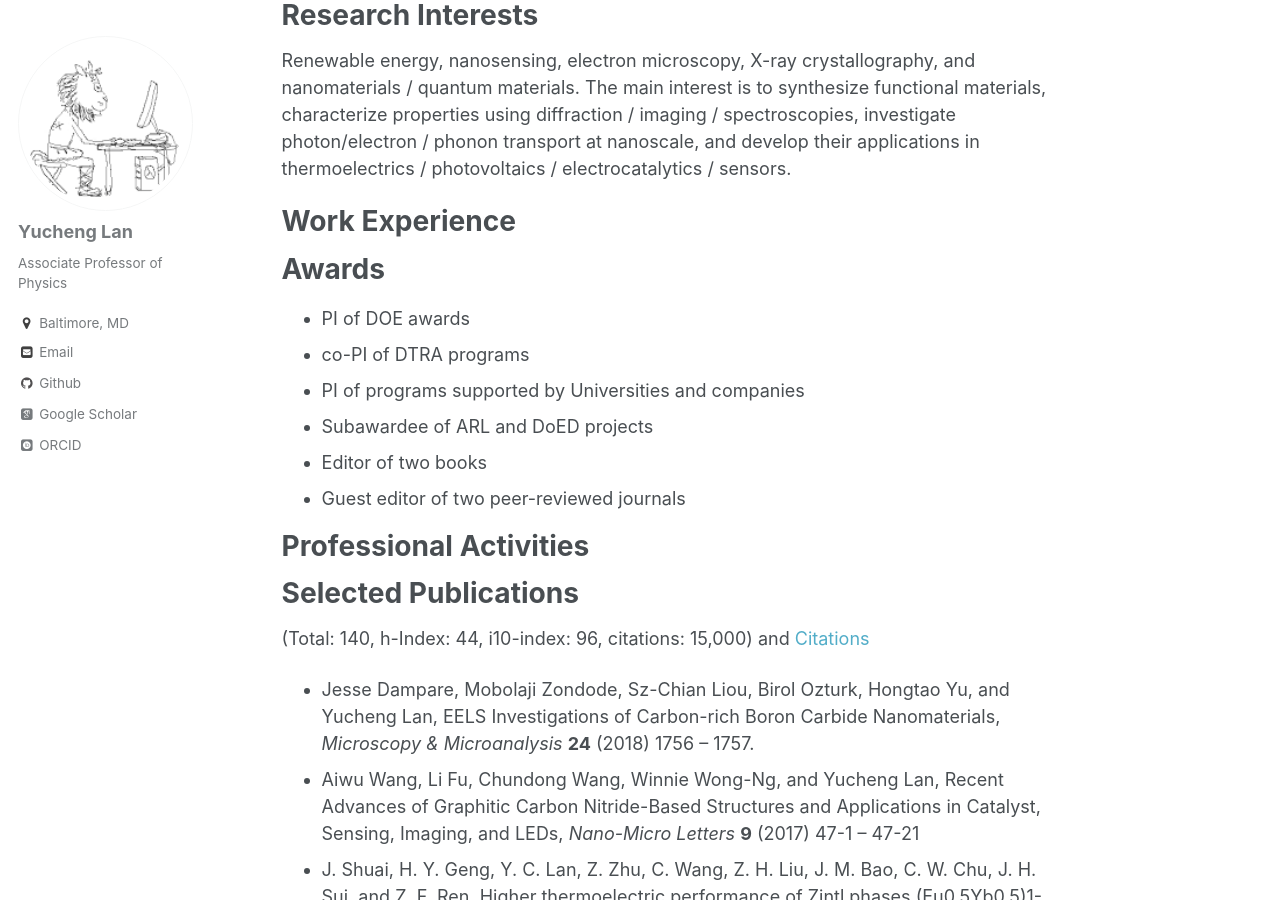
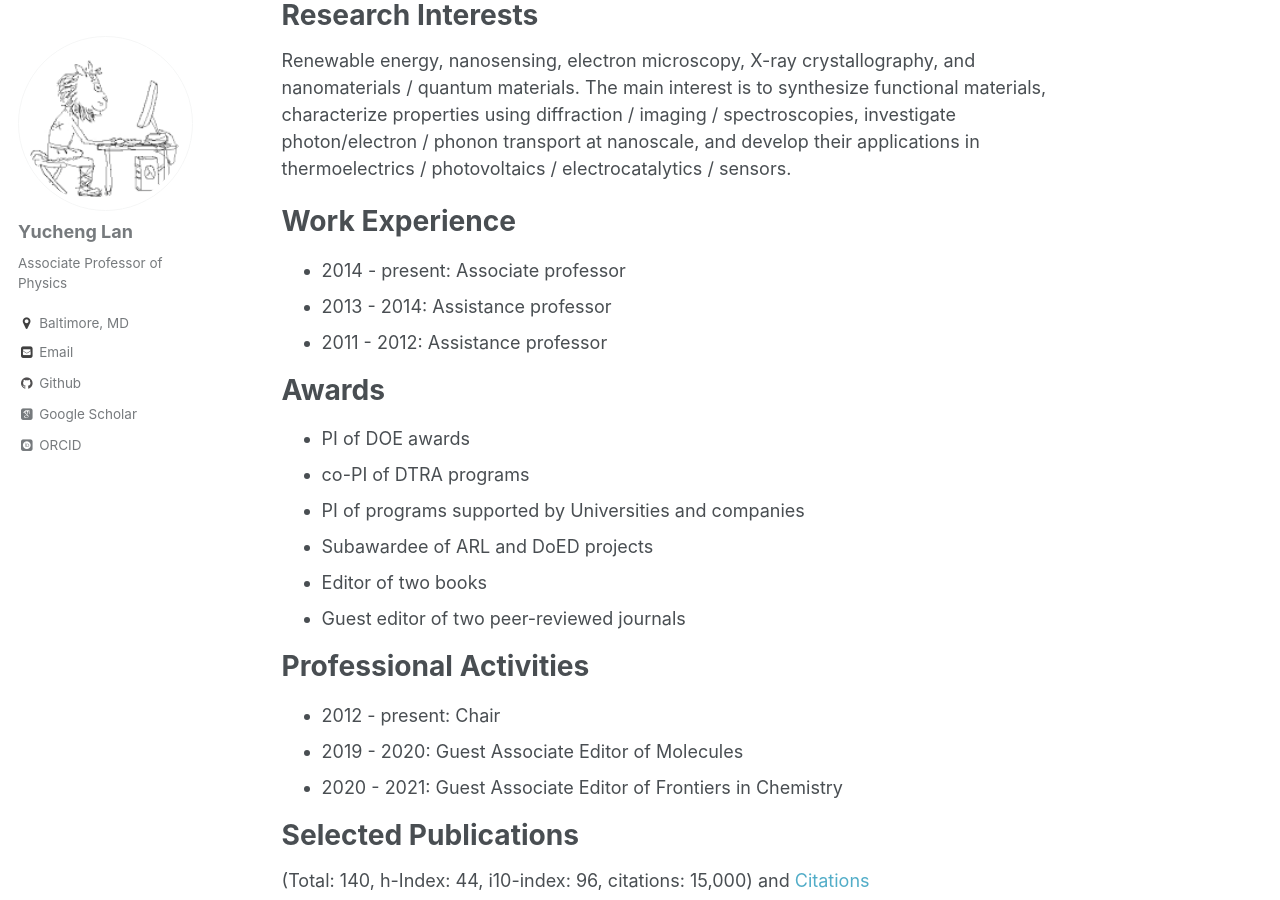
Before and after one commit to yuchenglan/LanGroup, a Jekyll site: the page built from _pages/cv.md, in a window 1280 px wide and 900 px high, scrolled down 634 px. Built offline with Jekyll 4.4.1, drawn with Linux system fonts in a browser that asks for light colours; some web fonts are replaced; our own code applies the rules of GitHub Pages for plain Markdown files.

Commit message:
Update cv.md

```diff
--- a/_pages/cv.md
+++ b/_pages/cv.md
@@ -20,6 +20,9 @@ Renewable energy, nanosensing, electron microscopy, X-ray crystallography, and n
 
 Work Experience
 ======
+* 2014 - present: Associate professor
+* 2013 - 2014: Assistance professor
+* 2011 - 2012: Assistance professor
 
 Awards
 ======
@@ -32,6 +35,9 @@ Awards
 
 Professional Activities
 ======
+* 2012 - present: Chair
+* 2019 - 2020: Guest Associate Editor of Molecules
+* 2020 - 2021: Guest Associate Editor of Frontiers in Chemistry
 
 Selected Publications
 ======
```
